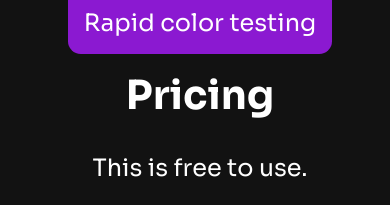
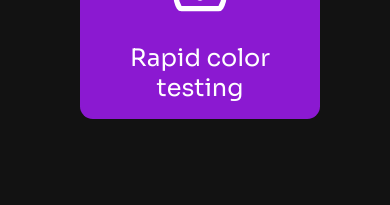
Before and after one commit to Shobhit-Nagpal/palettepix, a React (Create React App) app: page / in a window 390 px wide. Shown: the part 1325-1530 px from the top of the page. Built offline with nearby package versions, Linux system fonts and the light colour scheme.

Commit message:
Fixed margin and padding of sections, changed z-index of form

```diff
--- a/package.json
+++ b/package.json
@@ -2,6 +2,7 @@
   "name": "palettepix",
   "version": "0.1.0",
   "private": true,
+  "homepage": "https://shobhit-nagpal.github.io/palettepix",
   "dependencies": {
     "@emotion/react": "^11.11.1",
     "@emotion/styled": "^11.11.0",
@@ -10,6 +11,7 @@
     "@testing-library/jest-dom": "^5.16.5",
     "@testing-library/react": "^13.4.0",
     "@testing-library/user-event": "^13.5.0",
+    "gh-pages": "^5.0.0",
     "react": "^18.2.0",
     "react-dom": "^18.2.0",
     "react-icons": "^4.10.1",
@@ -17,6 +19,8 @@
     "web-vitals": "^2.1.4"
   },
   "scripts": {
+    "predeploy": "npm run build",
+    "deploy": "gh-pages -d build",
     "start": "react-scripts start",
     "build": "react-scripts build",
     "test": "react-scripts test",
--- a/src/App.js
+++ b/src/App.js
@@ -1,5 +1,5 @@
 import React, { useState } from "react";
-import { ColorProvider } from "./context/ColorContext";
+import { useColor } from "./context/ColorContext";
 import Navbar from "./components/Navbar";
 import Hero from "./components/Hero";
 import Form from "./components/Form";
@@ -12,9 +12,9 @@ import Footer from "./components/Footer";
 function App() {
 
     const [toggleForm, setToggleForm] = useState(false);
+    const {primaryColor} = useColor();
   return (
-        <div className="App">
-             <ColorProvider>
+        <div className="App" style={ {backgroundColor: primaryColor} }>
 
                 {toggleForm ? <Form toggleForm={toggleForm} setToggleForm={setToggleForm} /> : (null)}
                 <Navbar />
@@ -22,7 +22,6 @@ function App() {
                 <Features />
                 <Pricing />
                 <Footer />
-             </ColorProvider>
         </div>
   );
 }
--- a/src/index.js
+++ b/src/index.js
@@ -2,10 +2,13 @@ import React from 'react';
 import ReactDOM from 'react-dom/client';
 import './styles/index.css';
 import App from './App';
+import { ColorProvider } from './context/ColorContext';
 
 const root = ReactDOM.createRoot(document.getElementById('root'));
 root.render(
   <React.StrictMode>
-    <App />
+    <ColorProvider>
+        <App />
+    </ColorProvider>
   </React.StrictMode>
 );
--- a/src/styles/Features.css
+++ b/src/styles/Features.css
@@ -1,8 +1,12 @@
+.features {
+    padding: 2rem 6rem;
+}
+
 .features__content {
     display: flex;
     align-items: center;
     justify-content: space-between;
-    margin: 1rem 2rem 0rem 2rem;
+    margin: 1rem 2rem;
     padding: 1rem;
 }
 
@@ -28,7 +32,14 @@
     border-radius: 0.8rem;
 }
 
-@media screen and (max-width: 960px) {
+@media screen and (max-width: 1200px) {
+    .features {
+        padding: 1rem 2rem;
+    }
+}
+
+@media screen and (max-width: 1100px) {
+
     .features__content {
         flex-direction: column;
         gap: 3rem;
--- a/src/styles/Form.css
+++ b/src/styles/Form.css
@@ -9,7 +9,8 @@
     top: 50%;
     left: 50%;
     padding: 1.5rem;
-    width: 40rem;
+    width: 35rem;
+    z-index: 2;
 }
 
 label {
@@ -45,6 +46,7 @@ input {
 @media screen and (max-width: 800px) {
     .form__container {
         width: 30rem;
+        transform: translate(-50%, -50%) scale(0.8);
     }
 }
 
--- a/src/styles/Hero.css
+++ b/src/styles/Hero.css
@@ -5,6 +5,7 @@
     align-items: center;
     padding: 2rem 6rem;
     gap: 2rem;
+    margin: 1rem 2rem;
 }
 
 .hero__content {
--- a/src/styles/Pricing.css
+++ b/src/styles/Pricing.css
@@ -1,8 +1,12 @@
+.pricing {
+    padding: 2rem 6rem;
+}
+
 .pricing__content {
     display: flex;
     align-items: center;
     justify-content: space-between;
-    margin: 1rem 2rem 0rem 2rem;
+    margin: 1rem 2rem;
     padding: 1rem;
 }
 
```
Also changed, not shown: 1 other file (tests, documents, lock files or other folders).
